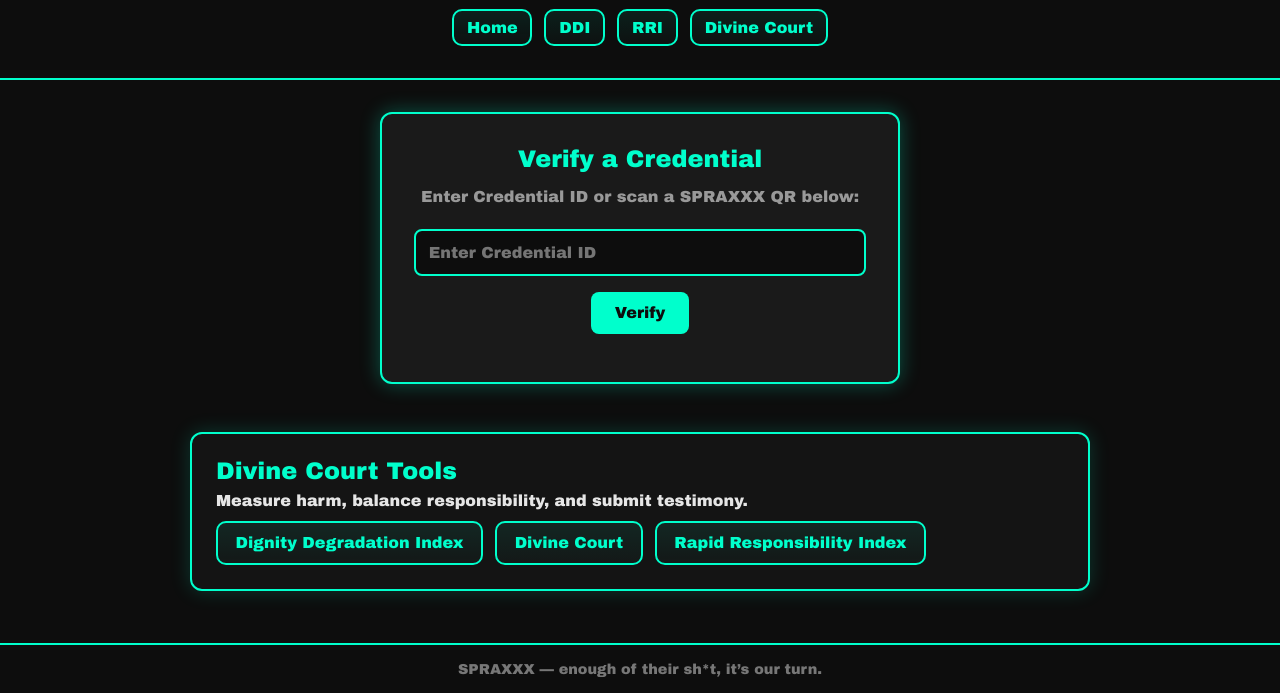
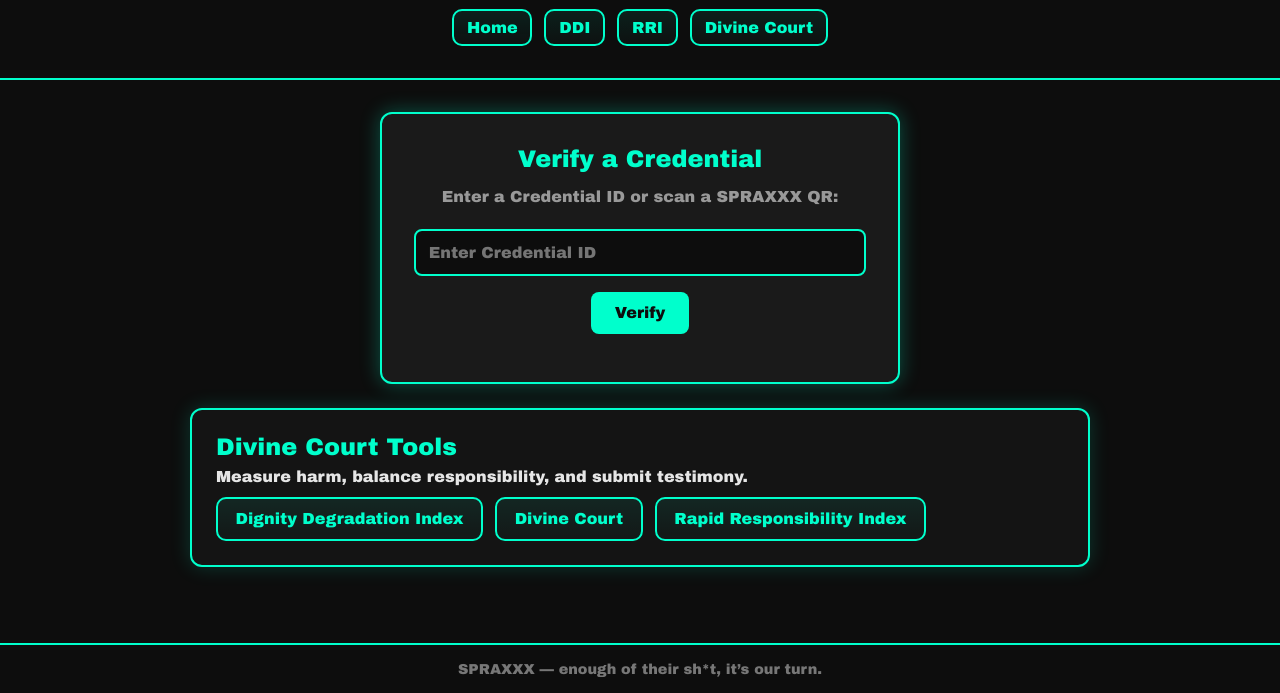
Before and after one commit to JackSPRAXXX/spraxxx.nrt, a plain HTML site: page index.html in a window 1280 px wide. Shown: the part 107-800 px from the top of the page. Drawn offline with Linux system fonts and the light colour scheme.

Commit message:
Update text in verify section and add comments

```diff
--- a/index.html
+++ b/index.html
@@ -20,16 +20,18 @@
   </header>
 
   <main>
+    <!-- Verify Card -->
     <section id="verify" class="card">
       <h2>Verify a Credential</h2>
-      <p>Enter Credential ID or scan a SPRAXXX QR below:</p>
+      <p>Enter a Credential ID or scan a SPRAXXX QR:</p>
       <label for="cred" class="sr">Credential ID</label>
       <input id="cred" type="text" placeholder="Enter Credential ID" inputmode="numeric" />
       <button id="verifyBtn">Verify</button>
       <div id="result" role="status" aria-live="polite"></div>
     </section>
 
-    <section class="card" style="margin-top:24px">
+    <!-- Tools Card -->
+    <section class="card">
       <h2>Divine Court Tools</h2>
       <p>Measure harm, balance responsibility, and submit testimony.</p>
       <nav class="toolnav">
```
